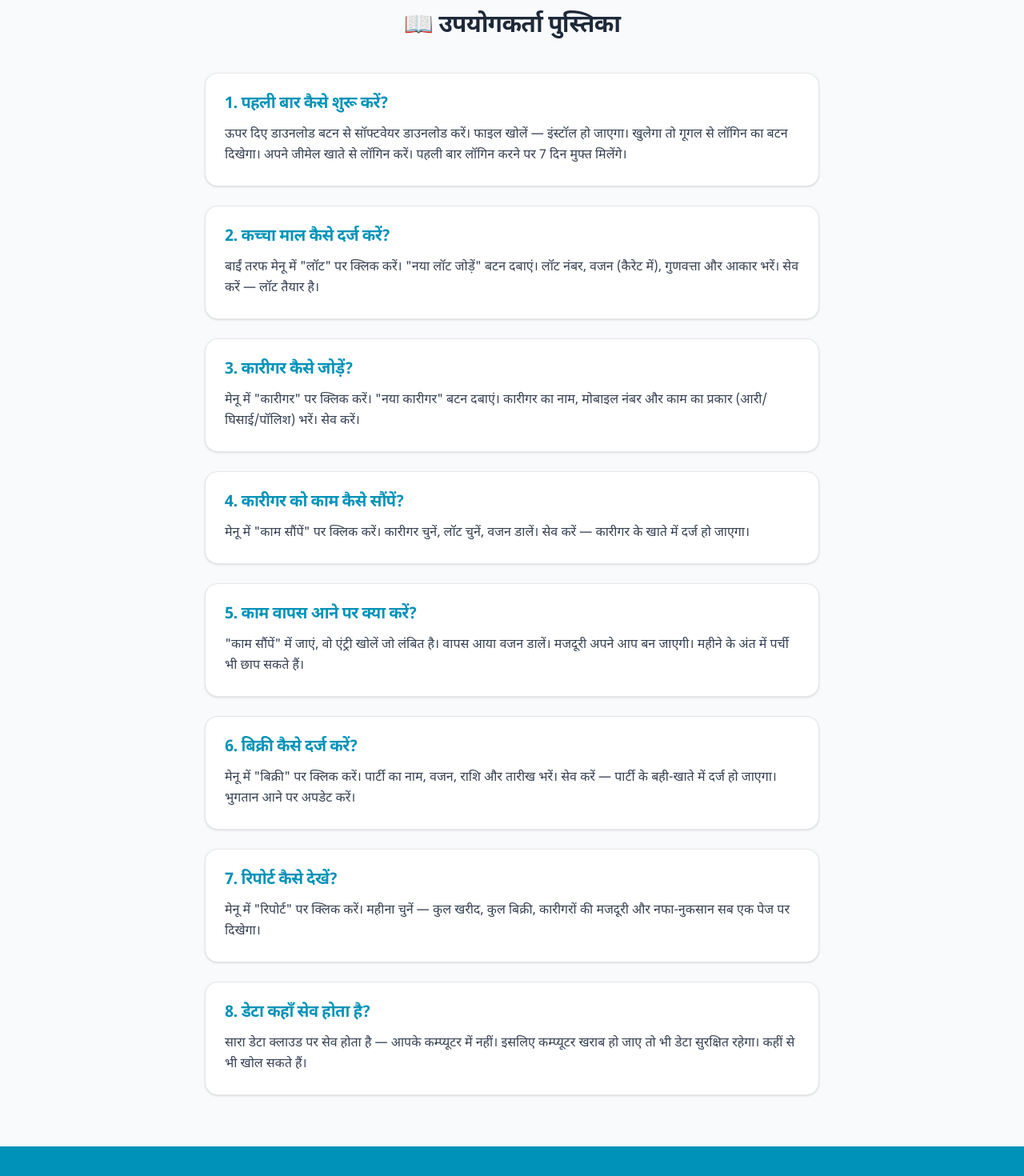
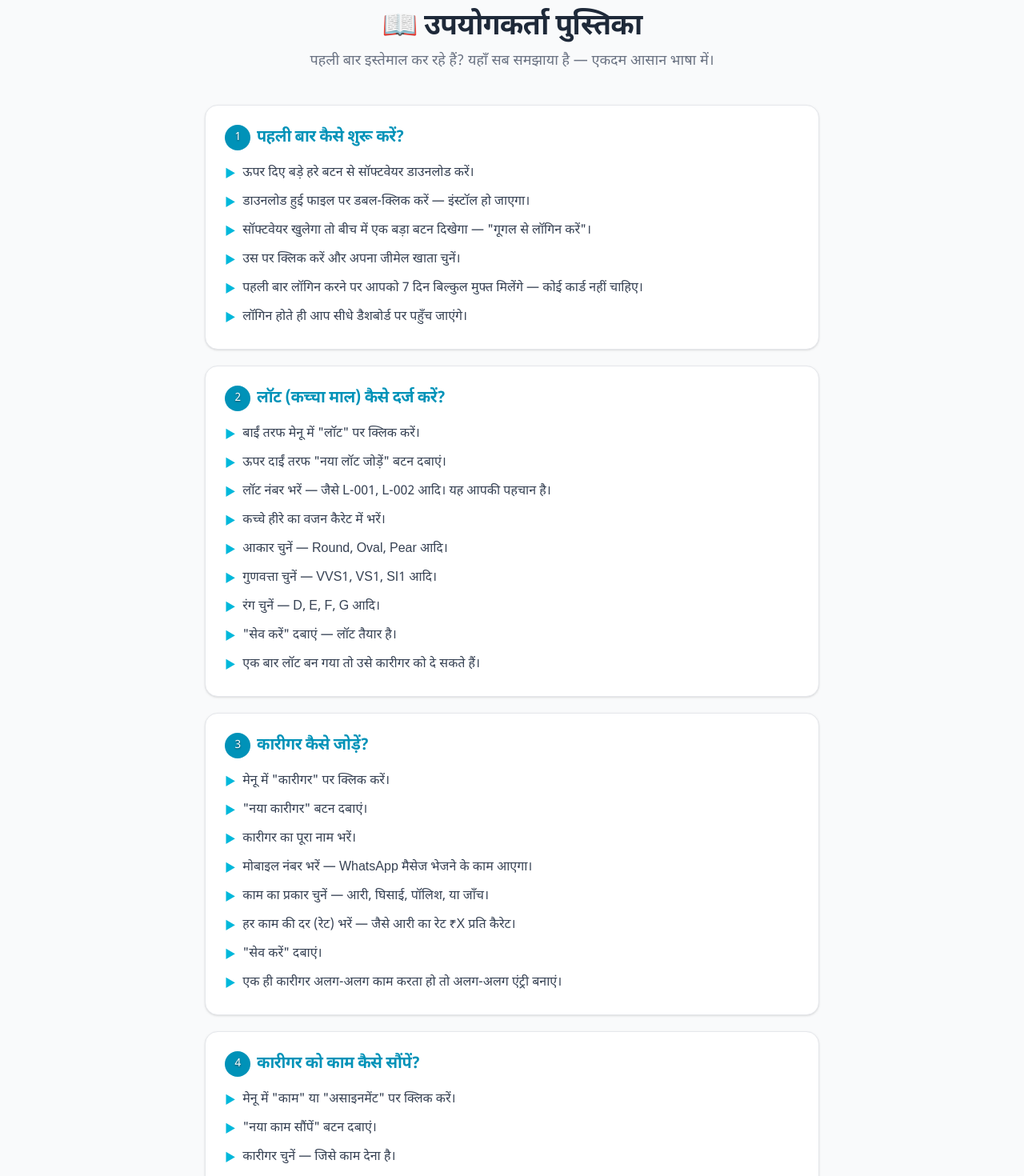
Before and after one commit to kp1153/creativesolutions, a Next.js app: page /heera in a window 1280 px wide. Shown: the part 3220-4690 px from the top of the page at 80% size. Built offline with nearby package versions, Linux system fonts and the light colour scheme.

Commit message:
force deploy

```diff
--- a/app/heera/page.js
+++ b/app/heera/page.js
@@ -100,6 +100,161 @@ const कैसेचलाएं = [
   },
 ];
 
+const उपयोगकर्ता_पुस्तिका = [
+  {
+    नंबर: "1",
+    शीर्षक: "पहली बार कैसे शुरू करें?",
+    विवरण: [
+      "ऊपर दिए बड़े हरे बटन से सॉफ्टवेयर डाउनलोड करें।",
+      "डाउनलोड हुई फाइल पर डबल-क्लिक करें — इंस्टॉल हो जाएगा।",
+      "सॉफ्टवेयर खुलेगा तो बीच में एक बड़ा बटन दिखेगा — \"गूगल से लॉगिन करें\"।",
+      "उस पर क्लिक करें और अपना जीमेल खाता चुनें।",
+      "पहली बार लॉगिन करने पर आपको 7 दिन बिल्कुल मुफ्त मिलेंगे — कोई कार्ड नहीं चाहिए।",
+      "लॉगिन होते ही आप सीधे डैशबोर्ड पर पहुँच जाएंगे।",
+    ],
+  },
+  {
+    नंबर: "2",
+    शीर्षक: "लॉट (कच्चा माल) कैसे दर्ज करें?",
+    विवरण: [
+      "बाईं तरफ मेनू में \"लॉट\" पर क्लिक करें।",
+      "ऊपर दाईं तरफ \"नया लॉट जोड़ें\" बटन दबाएं।",
+      "लॉट नंबर भरें — जैसे L-001, L-002 आदि। यह आपकी पहचान है।",
+      "कच्चे हीरे का वजन कैरेट में भरें।",
+      "आकार चुनें — Round, Oval, Pear आदि।",
+      "गुणवत्ता चुनें — VVS1, VS1, SI1 आदि।",
+      "रंग चुनें — D, E, F, G आदि।",
+      "\"सेव करें\" दबाएं — लॉट तैयार है।",
+      "एक बार लॉट बन गया तो उसे कारीगर को दे सकते हैं।",
+    ],
+  },
+  {
+    नंबर: "3",
+    शीर्षक: "कारीगर कैसे जोड़ें?",
+    विवरण: [
+      "मेनू में \"कारीगर\" पर क्लिक करें।",
+      "\"नया कारीगर\" बटन दबाएं।",
+      "कारीगर का पूरा नाम भरें।",
+      "मोबाइल नंबर भरें — WhatsApp मैसेज भेजने के काम आएगा।",
+      "काम का प्रकार चुनें — आरी, घिसाई, पॉलिश, या जाँच।",
+      "हर काम की दर (रेट) भरें — जैसे आरी का रेट ₹X प्रति कैरेट।",
+      "\"सेव करें\" दबाएं।",
+      "एक ही कारीगर अलग-अलग काम करता हो तो अलग-अलग एंट्री बनाएं।",
+    ],
+  },
+  {
+    नंबर: "4",
+    शीर्षक: "कारीगर को काम कैसे सौंपें?",
+    विवरण: [
+      "मेनू में \"काम\" या \"असाइनमेंट\" पर क्लिक करें।",
+      "\"नया काम सौंपें\" बटन दबाएं।",
+      "कारीगर चुनें — जिसे काम देना है।",
+      "लॉट चुनें — कौन सा हीरा देना है।",
+      "वजन भरें — कितने कैरेट दे रहे हैं।",
+      "काम का प्रकार चुनें — आरी/घिसाई/पॉलिश/जाँच।",
+      "\"सेव करें\" दबाएं — कारीगर के खाते में दर्ज हो जाएगा।",
+      "अब यह काम \"लंबित\" में दिखेगा जब तक वापस न आए।",
+    ],
+  },
+  {
+    नंबर: "5",
+    शीर्षक: "काम वापस आने पर क्या करें?",
+    विवरण: [
+      "मेनू में \"काम\" पर जाएं।",
+      "\"लंबित\" वाली एंट्री खोलें जो वापस आई है।",
+      "\"वापसी दर्ज करें\" पर क्लिक करें।",
+      "वापस आया वजन भरें — ध्यान से तोलकर भरें।",
+      "मजदूरी अपने आप बन जाएगी — रेट × वजन के हिसाब से।",
+      "\"सेव करें\" दबाएं — काम \"पूर्ण\" हो जाएगा।",
+      "कारीगर की बकाया मजदूरी अपने आप अपडेट हो जाएगी।",
+    ],
+  },
+  {
+    नंबर: "6",
+    शीर्षक: "मजदूरी कैसे चुकाएं?",
+    विवरण: [
+      "मेनू में \"कारीगर\" पर जाएं।",
+      "जिस कारीगर को पैसे देने हैं उसे खोलें।",
+      "उसकी कुल बकाया मजदूरी दिखेगी।",
+      "\"भुगतान करें\" पर क्लिक करें।",
+      "राशि भरें। अगर अग्रिम (एडवांस) दिया था तो वो भी दिखेगा — अपने आप कट जाएगा।",
+      "\"सेव करें\" दबाएं — भुगतान दर्ज हो जाएगा।",
+      "चाहें तो पर्ची भी प्रिंट कर सकते हैं।",
+    ],
+  },
+  {
+    नंबर: "7",
+    शीर्षक: "बिक्री कैसे दर्ज करें?",
+    विवरण: [
+      "मेनू में \"बिक्री\" पर क्लिक करें।",
+      "\"नई बिक्री\" बटन दबाएं।",
+      "बिल नंबर भरें।",
+      "पार्टी का नाम और पता भरें।",
+      "अगर GST वाली पार्टी है तो GSTIN भी भरें।",
+      "तारीख, वजन और राशि भरें।",
+      "घरेलू बिक्री है या निर्यात — चुनें।",
+      "\"सेव करें\" दबाएं — बही-खाते में दर्ज हो जाएगा।",
+      "भुगतान आने पर उसी एंट्री में जाकर स्थिति अपडेट करें।",
+    ],
+  },
+  {
+    नंबर: "8",
+    शीर्षक: "लैब सर्टिफिकेट कैसे दर्ज करें?",
+    विवरण: [
+      "मेनू में \"लैब\" पर क्लिक करें।",
+      "\"नया सर्टिफिकेट\" बटन दबाएं।",
+      "लॉट चुनें जिसका हीरा लैब भेजा है।",
+      "लैब का नाम चुनें — GIA, IGI, HRD, SGL, GTLI।",
+      "भेजने की तारीख भरें।",
+      "सर्टिफिकेट नंबर, कैरेट, रंग, शुद्धता सब भरें।",
+      "जब सर्टिफिकेट वापस आए तो \"मिला\" पर अपडेट करें।",
+      "यह निर्यात के लिए जरूरी होता है।",
+    ],
+  },
+  {
+    नंबर: "9",
+    शीर्षक: "रिपोर्ट कैसे देखें?",
+    विवरण: [
+      "मेनू में \"रिपोर्ट\" पर क्लिक करें।",
+      "महीना और साल चुनें।",
+      "एक पेज पर सब दिखेगा — कुल बिक्री, कुल मजदूरी, कुल खर्च, और नफा-नुकसान।",
+      "कारीगर के हिसाब से भी अलग रिपोर्ट देख सकते हैं।",
+      "लॉट के हिसाब से घटान (कच्चे से पॉलिश में कितना वजन घटा) भी दिखेगा।",
+    ],
+  },
+  {
+    नंबर: "10",
+    शीर्षक: "सेटिंग कैसे बदलें?",
+    विवरण: [
+      "मेनू में \"सेटिंग\" पर क्लिक करें।",
+      "अपना नाम और दुकान का नाम भर सकते हैं।",
+      "WhatsApp नंबर डालें — कारीगरों को मैसेज भेजने के काम आएगा।",
+      "\"सेव करें\" दबाएं।",
+      "लॉगआउट करना हो तो नीचे \"लॉगआउट करें\" बटन दबाएं।",
+    ],
+  },
+  {
+    नंबर: "11",
+    शीर्षक: "डेटा कहाँ सेव होता है? क्या सुरक्षित है?",
+    विवरण: [
+      "सारा डेटा क्लाउड सर्वर पर सेव होता है — आपके कम्प्यूटर में नहीं।",
+      "कम्प्यूटर खराब हो जाए, चोरी हो जाए — डेटा सुरक्षित रहेगा।",
+      "घर से, दुकान से, मोबाइल से — कहीं से भी खोल सकते हैं।",
+      "सिर्फ आपके गूगल खाते से लॉगिन होगा — कोई और नहीं देख सकता।",
+      "इंटरनेट बंद हो तो सॉफ्टवेयर काम नहीं करेगा — इंटरनेट जरूरी है।",
+    ],
+  },
+  {
+    नंबर: "12",
+    शीर्षक: "कोई समस्या आए तो क्या करें?",
+    विवरण: [
+      "WhatsApp करें: 9996865069",
+      "सुबह 10 बजे से शाम 6 बजे तक सहायता मिलेगी।",
+      "स्क्रीनशॉट लेकर भेजें — जल्दी समाधान होगा।",
+    ],
+  },
+];
+
 export default function HeeraPage() {
   useEffect(() => {
     const s = document.createElement("script");
@@ -148,6 +303,7 @@ export default function HeeraPage() {
     });
     rzp.open();
   };
+
   return (
     <main
       className="min-h-screen bg-white text-gray-900"
@@ -333,92 +489,37 @@ export default function HeeraPage() {
         </div>
       </section>
 
-      {/* उपयोगकर्ता पुस्तिका */}
+      {/* उपयोगकर्ता पुस्तिका — नई */}
       <section className="py-16 px-4 bg-gray-50">
         <div className="max-w-3xl mx-auto">
-          <h2 className="text-3xl font-extrabold text-center mb-10 text-gray-800">
+          <h2 className="text-4xl font-extrabold text-center mb-2 text-gray-800">
             📖 उपयोगकर्ता पुस्तिका
           </h2>
-          <div className="space-y-6">
-            <div className="bg-white rounded-2xl border border-gray-200 p-6 shadow-sm">
-              <h3 className="text-xl font-extrabold text-cyan-600 mb-3">
-                1. पहली बार कैसे शुरू करें?
-              </h3>
-              <p className="text-gray-700 text-base leading-relaxed">
-                ऊपर दिए डाउनलोड बटन से सॉफ्टवेयर डाउनलोड करें। फाइल खोलें —
-                इंस्टॉल हो जाएगा। खुलेगा तो गूगल से लॉगिन का बटन दिखेगा। अपने
-                जीमेल खाते से लॉगिन करें। पहली बार लॉगिन करने पर 7 दिन मुफ्त
-                मिलेंगे।
-              </p>
-            </div>
-            <div className="bg-white rounded-2xl border border-gray-200 p-6 shadow-sm">
-              <h3 className="text-xl font-extrabold text-cyan-600 mb-3">
-                2. कच्चा माल कैसे दर्ज करें?
-              </h3>
-              <p className="text-gray-700 text-base leading-relaxed">
-                बाईं तरफ मेनू में "लॉट" पर क्लिक करें। "नया लॉट जोड़ें" बटन
-                दबाएं। लॉट नंबर, वजन (कैरेट में), गुणवत्ता और आकार भरें। सेव
-                करें — लॉट तैयार है।
-              </p>
-            </div>
-            <div className="bg-white rounded-2xl border border-gray-200 p-6 shadow-sm">
-              <h3 className="text-xl font-extrabold text-cyan-600 mb-3">
-                3. कारीगर कैसे जोड़ें?
-              </h3>
-              <p className="text-gray-700 text-base leading-relaxed">
-                मेनू में "कारीगर" पर क्लिक करें। "नया कारीगर" बटन दबाएं। कारीगर
-                का नाम, मोबाइल नंबर और काम का प्रकार (आरी/घिसाई/पॉलिश) भरें। सेव
-                करें।
-              </p>
-            </div>
-            <div className="bg-white rounded-2xl border border-gray-200 p-6 shadow-sm">
-              <h3 className="text-xl font-extrabold text-cyan-600 mb-3">
-                4. कारीगर को काम कैसे सौंपें?
-              </h3>
-              <p className="text-gray-700 text-base leading-relaxed">
-                मेनू में "काम सौंपें" पर क्लिक करें। कारीगर चुनें, लॉट चुनें,
-                वजन डालें। सेव करें — कारीगर के खाते में दर्ज हो जाएगा।
-              </p>
-            </div>
-            <div className="bg-white rounded-2xl border border-gray-200 p-6 shadow-sm">
-              <h3 className="text-xl font-extrabold text-cyan-600 mb-3">
-                5. काम वापस आने पर क्या करें?
-              </h3>
-              <p className="text-gray-700 text-base leading-relaxed">
-                "काम सौंपें" में जाएं, वो एंट्री खोलें जो लंबित है। वापस आया वजन
-                डालें। मजदूरी अपने आप बन जाएगी। महीने के अंत में पर्ची भी छाप
-                सकते हैं।
-              </p>
-            </div>
-            <div className="bg-white rounded-2xl border border-gray-200 p-6 shadow-sm">
-              <h3 className="text-xl font-extrabold text-cyan-600 mb-3">
-                6. बिक्री कैसे दर्ज करें?
-              </h3>
-              <p className="text-gray-700 text-base leading-relaxed">
-                मेनू में "बिक्री" पर क्लिक करें। पार्टी का नाम, वजन, राशि और
-                तारीख भरें। सेव करें — पार्टी के बही-खाते में दर्ज हो जाएगा।
-                भुगतान आने पर अपडेट करें।
-              </p>
-            </div>
-            <div className="bg-white rounded-2xl border border-gray-200 p-6 shadow-sm">
-              <h3 className="text-xl font-extrabold text-cyan-600 mb-3">
-                7. रिपोर्ट कैसे देखें?
-              </h3>
-              <p className="text-gray-700 text-base leading-relaxed">
-                मेनू में "रिपोर्ट" पर क्लिक करें। महीना चुनें — कुल खरीद, कुल
-                बिक्री, कारीगरों की मजदूरी और नफा-नुकसान सब एक पेज पर दिखेगा।
-              </p>
-            </div>
-            <div className="bg-white rounded-2xl border border-gray-200 p-6 shadow-sm">
-              <h3 className="text-xl font-extrabold text-cyan-600 mb-3">
-                8. डेटा कहाँ सेव होता है?
-              </h3>
-              <p className="text-gray-700 text-base leading-relaxed">
-                सारा डेटा क्लाउड पर सेव होता है — आपके कम्प्यूटर में नहीं। इसलिए
-                कम्प्यूटर खराब हो जाए तो भी डेटा सुरक्षित रहेगा। कहीं से भी खोल
-                सकते हैं।
-              </p>
-            </div>
+          <p className="text-center text-gray-500 text-lg mb-10">
+            पहली बार इस्तेमाल कर रहे हैं? यहाँ सब समझाया है — एकदम आसान भाषा में।
+          </p>
+          <div className="space-y-5">
+            {उपयोगकर्ता_पुस्तिका.map((अ) => (
+              <div
+                key={अ.नंबर}
+                className="bg-white rounded-2xl border border-gray-200 p-6 shadow-sm"
+              >
+                <h3 className="text-xl font-extrabold text-cyan-600 mb-4 flex items-center gap-2">
+                  <span className="bg-cyan-600 text-white text-sm font-extrabold w-8 h-8 rounded-full flex items-center justify-center flex-shrink-0">
+                    {अ.नंबर}
+                  </span>
+                  {अ.शीर्षक}
+                </h3>
+                <ul className="space-y-2">
+                  {अ.विवरण.map((लाइन, i) => (
+                    <li key={i} className="flex items-start gap-2 text-gray-700 text-base leading-relaxed">
+                      <span className="text-cyan-500 font-extrabold mt-0.5 flex-shrink-0">▶</span>
+                      <span>{लाइन}</span>
+                    </li>
+                  ))}
+                </ul>
+              </div>
+            ))}
           </div>
         </div>
       </section>
```
